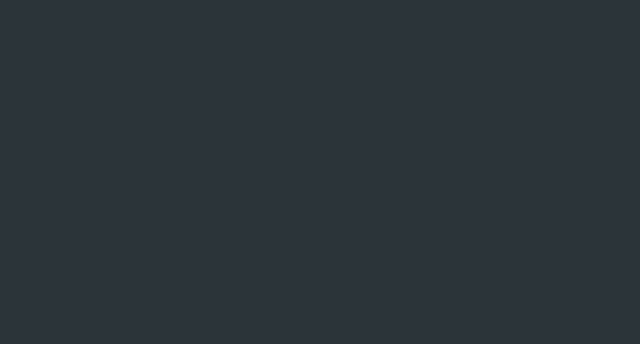
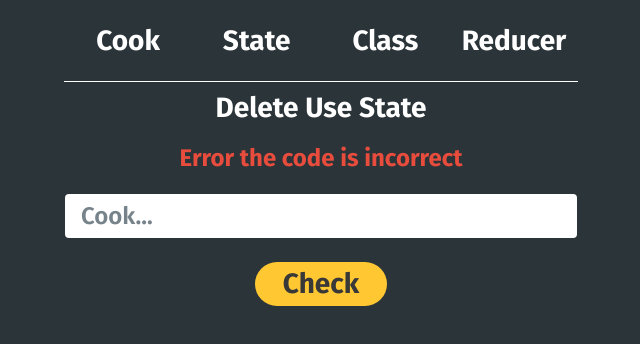
Before and after one commit to freddydc/cook-camel, a React (Vite) app: page /state in a window 1280 px wide. Before the commit this address had no page. Shown: the top 344 px of the page, without its empty margins (319-959 px from the left). Built offline with nearby package versions, Linux system fonts and the light colour scheme.

Commit message:
Handling states

```diff
--- a/src/components/App/App.jsx
+++ b/src/components/App/App.jsx
@@ -1,12 +1,16 @@
 import { Route, Routes } from 'react-router-dom'
 import { Layout } from '../Layout'
 import { Home } from '../../pages'
+import { UseState } from '../../pages/use-state'
+import { ClassState } from '../../pages/class-state'
 
 export function App() {
   return (
     <Routes>
       <Route path="/" element={<Layout />}>
         <Route index element={<Home />} />
+        <Route path="state" element={<UseState name="Use State" />} />
+        <Route path="class" element={<ClassState name="Class State" />} />
       </Route>
     </Routes>
   )
--- a/src/components/Navbar/Navbar.jsx
+++ b/src/components/Navbar/Navbar.jsx
@@ -6,8 +6,8 @@ export const Navbar = () => {
     <header className={styles.header}>
       <div className={styles.nav}>
         <Link to="/">Cook</Link>
-        <Link to="">State</Link>
-        <Link to="">Class</Link>
+        <Link to="/state">State</Link>
+        <Link to="/class">Class</Link>
         <Link to="">Reducer</Link>
       </div>
     </header>
--- /dev/null
+++ b/src/pages/class-state.jsx
@@ -0,0 +1,38 @@
+import styles from '../styles/Card.module.css'
+import { Component } from 'react'
+
+export class ClassState extends Component {
+  constructor(props) {
+    super(props)
+
+    this.state = {
+      error: true
+    }
+  }
+
+  render() {
+    return (
+      <div className={`${styles.card} ${this.state.error ? styles.error : ''}`}>
+        <div>
+          <h1>Delete {this.props.name}</h1>
+        </div>
+        <div>
+          {this.state.error ? <h2>Error the code is incorrect</h2> : null}
+          {!this.state.error ? <h2>Type the security code</h2> : null}
+        </div>
+        <div>
+          <input placeholder="Cook..." />
+        </div>
+        <div>
+          <button
+            onClick={() =>
+              this.setState(previousState => ({ error: !previousState.error }))
+            }
+          >
+            Check
+          </button>
+        </div>
+      </div>
+    )
+  }
+}
--- /dev/null
+++ b/src/pages/use-state.jsx
@@ -0,0 +1,26 @@
+import styles from '../styles/Card.module.css'
+import { useState } from 'react'
+
+export const UseState = ({ name }) => {
+  const [error, setError] = useState(true)
+
+  return (
+    <div className={`${styles.card} ${error ? styles.error : ''}`}>
+      <div>
+        <h1>Delete {name}</h1>
+      </div>
+      <div>
+        {error ? <h2>Error the code is incorrect</h2> : null}
+        {!error ? <h2>Type the security code</h2> : null}
+      </div>
+      <div>
+        <input placeholder="Cook..." />
+      </div>
+      <div>
+        <button onClick={() => setError(previousValue => !previousValue)}>
+          Check
+        </button>
+      </div>
+    </div>
+  )
+}
--- /dev/null
+++ b/src/styles/Card.module.css
@@ -0,0 +1,69 @@
+.card {
+  display: flex;
+  flex-direction: column;
+}
+
+.card div {
+  display: flex;
+  justify-content: center;
+  margin: 0.75rem 0;
+}
+
+.card h1 {
+  font-size: 1.75rem;
+  line-height: 1.75rem;
+  font-weight: 700;
+  color: #fff;
+  margin: 0;
+}
+
+.card h2 {
+  font-size: 1.5rem;
+  line-height: 1.5rem;
+  font-weight: 700;
+  color: #fff;
+  margin: 0;
+}
+
+.card input {
+  width: 100%;
+  padding: 0.5rem 1rem;
+  border-radius: 0.25rem;
+  font-family: inherit;
+  color: #383838;
+  font-size: 1.5rem;
+  line-height: 1.5rem;
+  font-weight: 600;
+  border: 0;
+}
+
+.card input::placeholder {
+  color: #76838a;
+}
+
+.card input:focus {
+  outline: 0;
+}
+
+.card button {
+  font-size: 1.75rem;
+  line-height: 1.75rem;
+  font-weight: 700;
+  padding: 0.5rem 1.75rem;
+  border-radius: 9999px;
+  background-color: #ffc832;
+  font-family: inherit;
+  color: #383838;
+  cursor: pointer;
+  border: 0;
+}
+
+.error h2 {
+  color: #e74c3c;
+}
+
+@media (min-width: 640px) {
+  .card input {
+    width: 32rem;
+  }
+}
```
